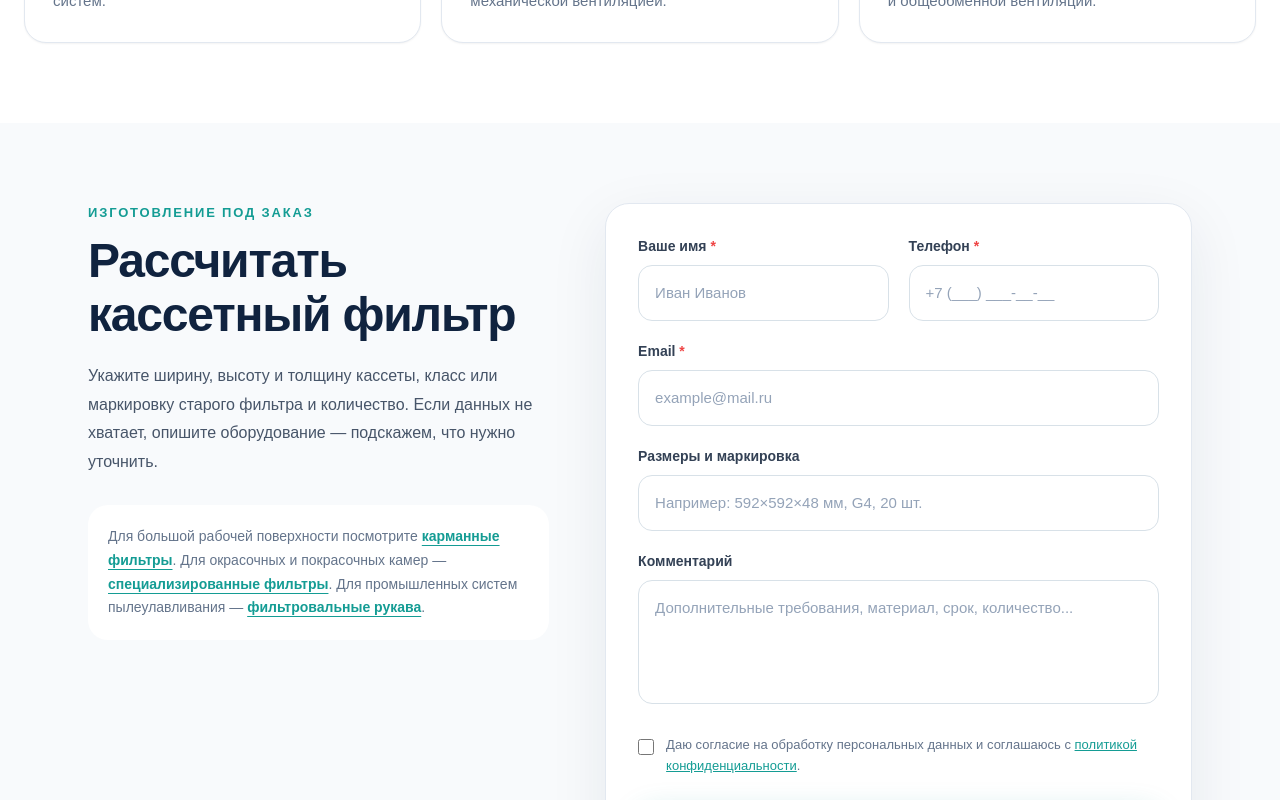
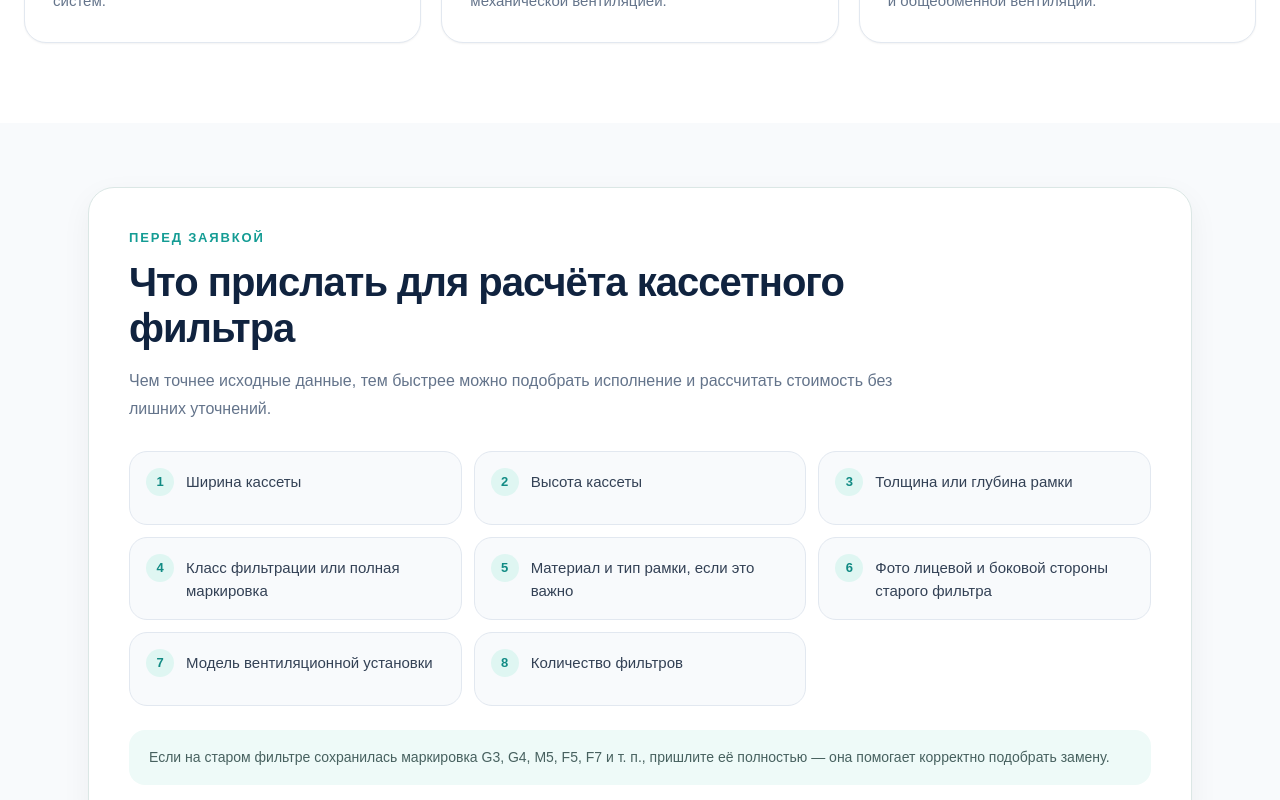
Before and after one commit to karipupkina-ux/filterflow-next, a Next.js app: page /kassetnye-filtry in a window 1280 px wide. Shown: the part 3580-4380 px from the top of the page. Built offline with nearby package versions, Linux system fonts and the light colour scheme.

Commit message:
Commercial SEO: add request checklist to product page

```diff
--- a/app/kassetnye-filtry/page.tsx
+++ b/app/kassetnye-filtry/page.tsx
@@ -5,6 +5,7 @@ import Navigation from "../components/Navigation";
 import ServiceJsonLd from "../components/ServiceJsonLd";
 import SeeAlsoLinks from "../components/SeeAlsoLinks";
 import ProductGuides from "../components/ProductGuides";
+import RequestChecklist from "../components/RequestChecklist";
 import ProductInquiryForm from "../components/ProductInquiryForm";
 import FloatingContacts from "../components/feature/FloatingContacts";
 import { pageMetadata, SITE_URL } from "@/lib/seo-metadata";
@@ -312,6 +313,21 @@ export default function CassetteFiltersPage() {
           </div>
         </section>
 
+        <RequestChecklist
+          title="Что прислать для расчёта кассетного фильтра"
+          items={[
+            "Ширина кассеты",
+            "Высота кассеты",
+            "Толщина или глубина рамки",
+            "Класс фильтрации или полная маркировка",
+            "Материал и тип рамки, если это важно",
+            "Фото лицевой и боковой стороны старого фильтра",
+            "Модель вентиляционной установки",
+            "Количество фильтров",
+          ]}
+          note="Если на старом фильтре сохранилась маркировка G3, G4, M5, F5, F7 и т. п., пришлите её полностью — она помогает корректно подобрать замену."
+        />
+
         <section id="zakaz" className="bg-[#f8fafc] py-14 md:py-20">
           <div className="mx-auto grid max-w-6xl gap-10 px-5 sm:px-6 lg:grid-cols-[0.88fr_1.12fr] lg:items-start lg:gap-14">
             <div>
```
